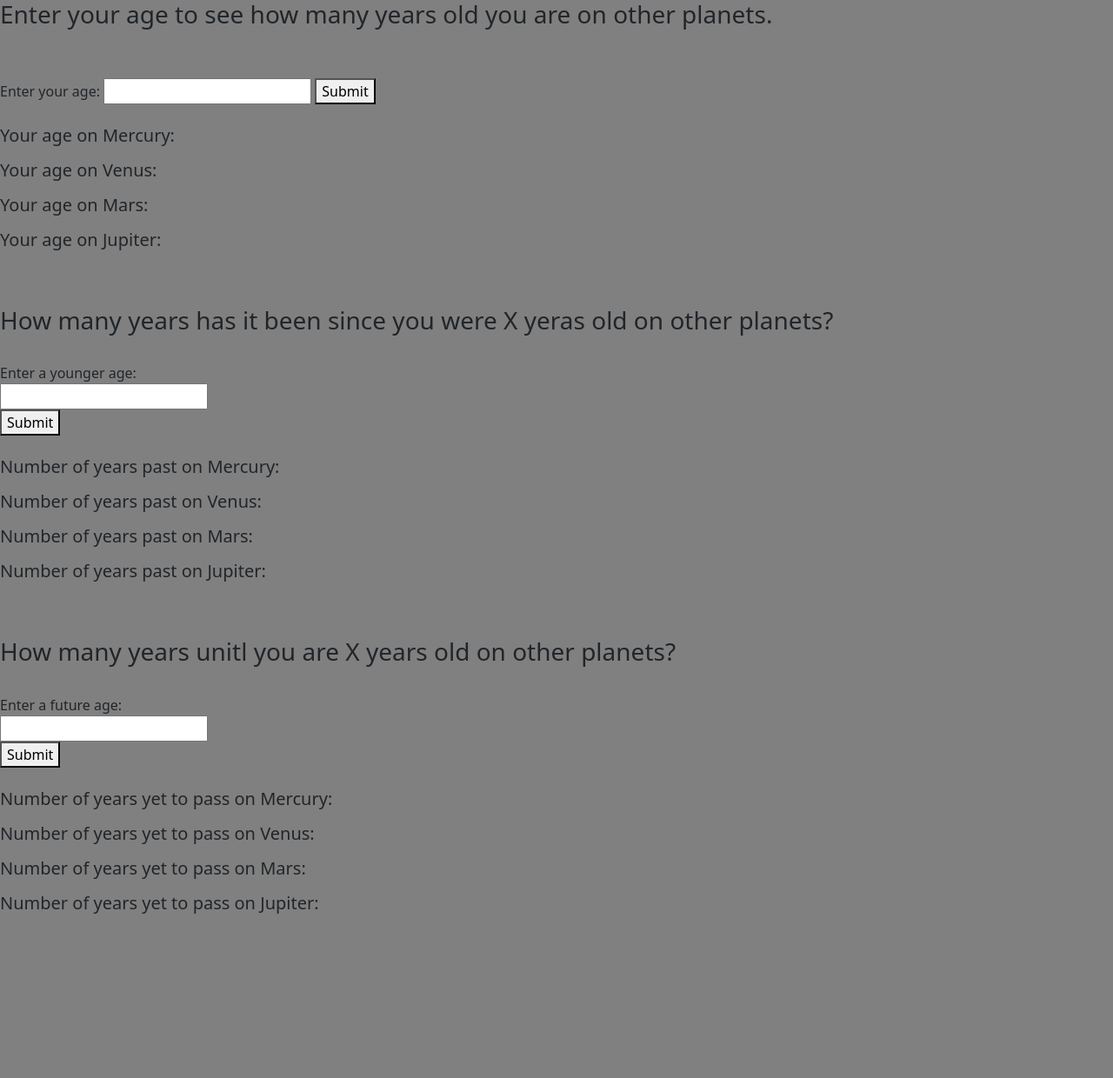
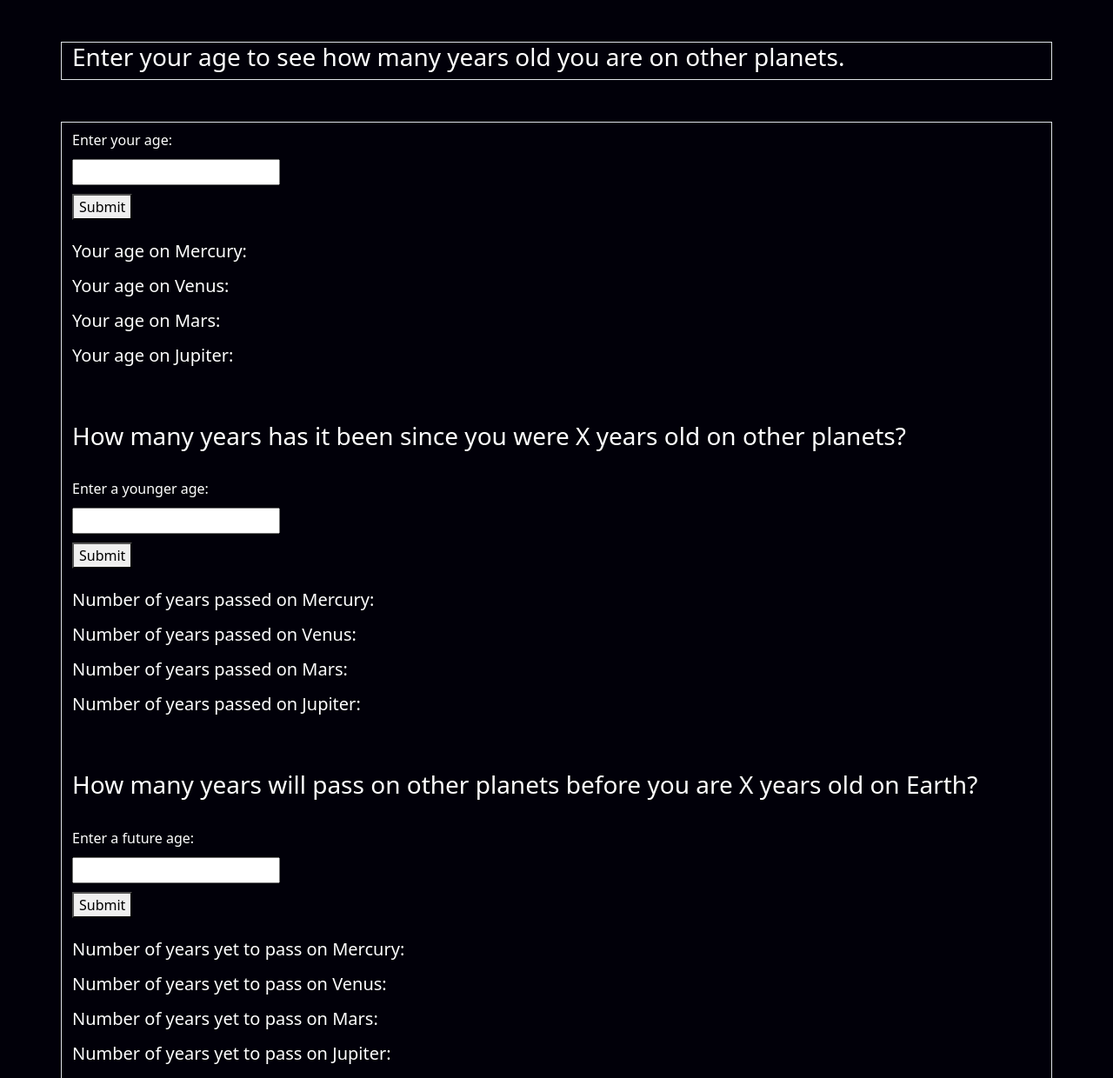
Before and after one commit to ZackCipolletta/Super-Galactic-Age-Calculator, a website built with webpack: page src/index.html in a window 1280 px wide. Shown: the top 1240 px of the page at 87% size. Before the commit the page ends 1067 px from the top, so only its background shows below. Built offline with nearby package versions, Linux system fonts and the light colour scheme.

Commit message:
write README and clean up some UI code that was commented out, clean up empty spaces.

```diff
--- a/src/css/styles.css
+++ b/src/css/styles.css
@@ -1,3 +1,16 @@
 body {
-    background-color: gray;
-  }
+  background-color: rgb(1, 0, 9);
+  /* background: url(/src/assets/images/vertical-solar-system.jpg); */
+  color: white;
+}
+
+#wholePieform {
+  position: relative;
+
+}
+
+.spacer {
+  margin: 10px;
+  margin-left: 50px;
+  width: max-content;
+}
--- a/src/index.html
+++ b/src/index.html
@@ -1,15 +1,21 @@
 <!DOCTYPE html>
 <html>
+
 <head>
-  <title>Super Galactic Age Calculator</title>
+  <title>Super Solar Age Calculator</title>
 </head>
+
 <body>
+  <div id="headerDiv" class="container my-5 border">
   <h3>Enter your age to see how many years old you are on other planets.</h3>
-  <br><br>
+  </div>
 
+  <div id="solar-age-form" class="container pt-2 my-5 border">
     <form id="galactic-age-form">
       <label for="ageInput">Enter your age:</label>
+      <div class="spacer"></div>
       <input id="userAgeInput" type="number">
+      <div class="spacer"></div>
       <button type="submit">Submit</button>
     </form><br>
 
@@ -23,31 +29,35 @@
     <ul id="jupiterAge"></ul>
     <br><br>
 
-  <h3>How many years has it been since you were X yeras old on other planets?</h3>
+    <h3>How many years has it been since you were X years old on other planets?</h3>
     <br>
 
     <form id="galactic-years-past-form">
-    <label for="userEarlierAge">Enter a younger age:</label><br>
-    <input id="userEarlierAgeInput" type="number"><br>
+      <label for="userEarlierAge">Enter a younger age:</label>
+      <div class="spacer"></div>
+      <input id="userEarlierAgeInput" type="number">
+      <div class="spacer"></div>
       <button type="submit">Submit</button>
     </form><br>
 
-  <H5>Number of years past on Mercury:</H5>
+    <H5>Number of years passed on Mercury:</H5>
     <ul id="mercuryYearsPast"></ul>
-  <H5>Number of years past on Venus:</H5>
+    <H5>Number of years passed on Venus:</H5>
     <ul id="venusYearsPast"></ul>
-  <H5>Number of years past on Mars:</H5>
+    <H5>Number of years passed on Mars:</H5>
     <ul id="marsYearsPast"></ul>
-  <H5>Number of years past on Jupiter:</H5>
+    <H5>Number of years passed on Jupiter:</H5>
     <ul id="jupiterYearsPast"></ul>
     <br><br>
 
-  <h3>How many years unitl you are X years old on other planets?</h3>
+    <h3>How many years will pass on other planets before you are X years old on Earth?</h3>
     <br>
 
     <form id="galactic-years-yet-to-come-form">
-    <label for="userOlderAge">Enter a future age:</label><br>
-    <input id="userFutureAgeInput" type="number"><br>
+      <label for="userOlderAge">Enter a future age:</label>
+      <div class="spacer"></div>
+      <input id="userFutureAgeInput" type="number">
+      <div class="spacer"></div>
       <button type="submit">Submit</button>
     </form><br>
 
@@ -59,8 +69,9 @@
     <ul id="marsYearsYet"></ul>
     <H5>Number of years yet to pass on Jupiter:</H5>
     <ul id="jupiterYearsYet"></ul>
-
+  </div>
 
 
 </body>
+
 </html>
--- a/src/index.js
+++ b/src/index.js
@@ -18,11 +18,11 @@ function planetsArr() { // create a function which returns an array of planets
 }
 
 function appendTofunction(selectedElement, elementToAppend) {
-    return document.querySelector(selectedElement).append(elementToAppend);
+  return document.querySelector(selectedElement).append(elementToAppend);
 }
 
 
-function hanldeMercuryAgeForm() {
+function hanldeGalacticAgeForm() {
   event.preventDefault();
 
   let ageOnPlanetsFuncArr = [createGalacticAge().ageOnMercury(), createGalacticAge().ageOnVenus(), createGalacticAge().ageOnMars(), createGalacticAge().ageOnJupiter()]; // creating an array of planets and functions was the only way I found to loop through each and match them up with the correct name and HTML elements.
@@ -48,10 +48,11 @@ function handleGalacticYearsPastForm() {
     clearResult(`#${planetsArr()[i]}YearsPast`);
     const yearsPastOnX = yearsPastOnPlanetsFuncArr[i];
     const pTag = document.createElement("p");
-    pTag.append(`${yearsPastOnX} years have past on ${planetsArr()[i]} since you were ${youngerAge} on Earth.`);
+    pTag.append(`${yearsPastOnX} years have passed on ${planetsArr()[i]} since you were ${youngerAge} on Earth.`);
     appendTofunction(`#${planetsArr()[i]}YearsPast`, pTag);
   }
 }
+
 
 function handleGalacticYearsYetToPassForm() {
   event.preventDefault();
@@ -63,13 +64,13 @@ function handleGalacticYearsYetToPassForm() {
     clearResult(`#${planetsArr()[i]}YearsYet`);
     const yearsYetToPass = yearsYetToPassFuncArr[i];
     const pTag = document.createElement("p");
-    pTag.append(`${yearsYetToPass} years have yet to pass on ${planetsArr()[i]} until you are ${futureAge} on Earth.`);
+    pTag.append(`${yearsYetToPass} years will pass on ${planetsArr()[i]} before you are ${futureAge} on Earth.`);
     appendTofunction(`#${planetsArr()[i]}YearsYet`, pTag);
   }
 }
 
 window.addEventListener("load", function () {
-  document.querySelector("#galactic-age-form").addEventListener("submit", hanldeMercuryAgeForm);
+  document.querySelector("#galactic-age-form").addEventListener("submit", hanldeGalacticAgeForm);
 
   document.querySelector("#galactic-years-past-form").addEventListener("submit", handleGalacticYearsPastForm);
 
```
Also changed, not shown: README.md, src/assets/images/solarSystemPic.jpg (added), src/assets/images/vertical-solar-system.jpg (added), src/js/galacticAge.js (line endings or trailing spaces), 1 other file. Lines whose indentation alone changed are shown as unchanged.
